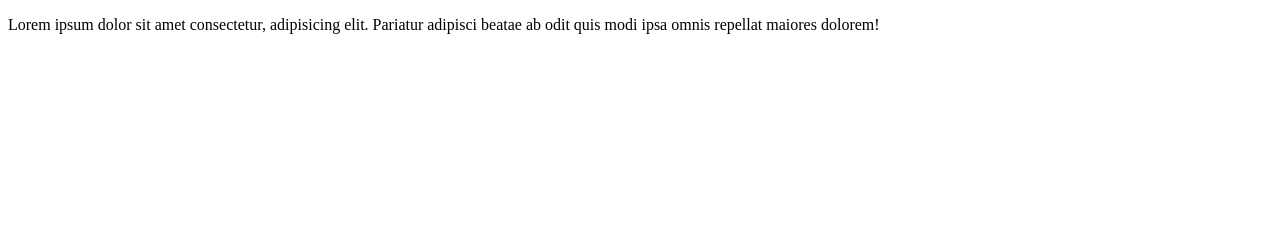
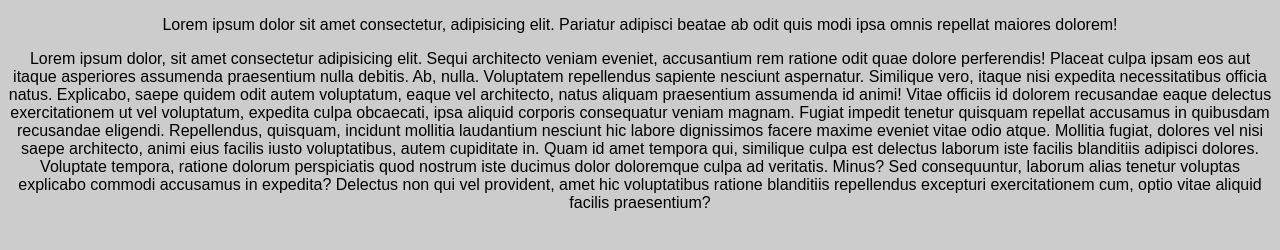
Before and after one commit to MiguelHG2351/curso-git-github, a plain HTML site: page index.html in a window 1280 px wide. Drawn offline with Linux system fonts and the light colour scheme.

Commit message:
last commit

```diff
--- /dev/null
+++ b/css/styles.css
@@ -0,0 +1,5 @@
+body {
+    text-align: center;
+    font-family: Arial, Helvetica, sans-serif;
+    background-color: #ccc;
+}
--- a/index.html
+++ b/index.html
@@ -4,8 +4,17 @@
     <meta charset="UTF-8">
     <meta name="viewport" content="width=device-width, initial-scale=1.0">
     <title>Primeros pasos git y github</title>
+    <link rel="stylesheet" href="css/styles.css">
 </head>
 <body>
-    <p>Lorem ipsum dolor sit amet consectetur, adipisicing elit. Pariatur adipisci beatae ab odit quis modi ipsa omnis repellat maiores dolorem!</p>
+    <section class="post">
+            <p>Lorem ipsum dolor sit amet consectetur, adipisicing elit. Pariatur adipisci beatae ab odit quis modi ipsa omnis repellat maiores dolorem!</p>
+            <p>Lorem ipsum dolor, sit amet consectetur adipisicing elit. Sequi architecto veniam eveniet, accusantium rem ratione odit quae dolore perferendis! Placeat culpa ipsam eos aut itaque asperiores assumenda praesentium nulla debitis.
+            Ab, nulla. Voluptatem repellendus sapiente nesciunt aspernatur. Similique vero, itaque nisi expedita necessitatibus officia natus. Explicabo, saepe quidem odit autem voluptatum, eaque vel architecto, natus aliquam praesentium assumenda id animi!
+            Vitae officiis id dolorem recusandae eaque delectus exercitationem ut vel voluptatum, expedita culpa obcaecati, ipsa aliquid corporis consequatur veniam magnam. Fugiat impedit tenetur quisquam repellat accusamus in quibusdam recusandae eligendi.
+            Repellendus, quisquam, incidunt mollitia laudantium nesciunt hic labore dignissimos facere maxime eveniet vitae odio atque. Mollitia fugiat, dolores vel nisi saepe architecto, animi eius facilis iusto voluptatibus, autem cupiditate in.
+            Quam id amet tempora qui, similique culpa est delectus laborum iste facilis blanditiis adipisci dolores. Voluptate tempora, ratione dolorum perspiciatis quod nostrum iste ducimus dolor doloremque culpa ad veritatis. Minus?
+            Sed consequuntur, laborum alias tenetur voluptas explicabo commodi accusamus in expedita? Delectus non qui vel provident, amet hic voluptatibus ratione blanditiis repellendus excepturi exercitationem cum, optio vitae aliquid facilis praesentium?</p>
+    </section>
 </body>
 </html>
```
